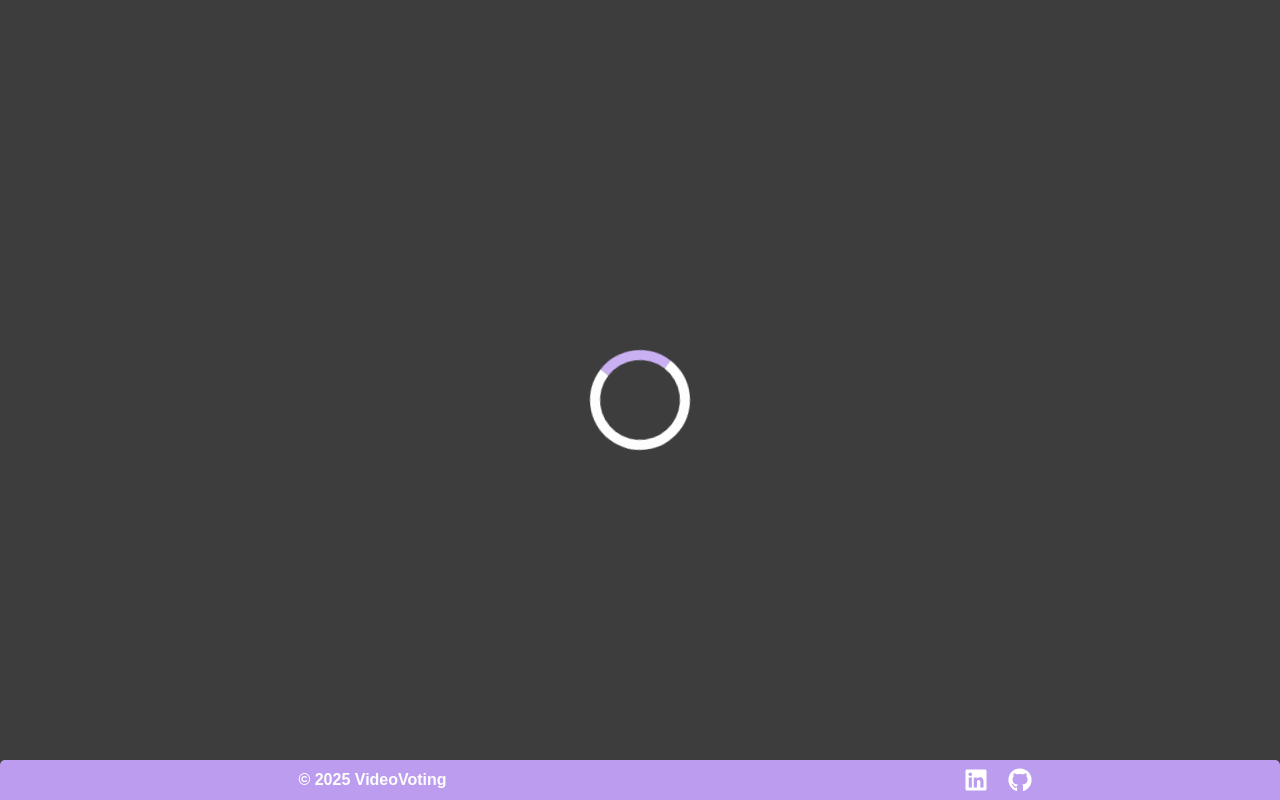
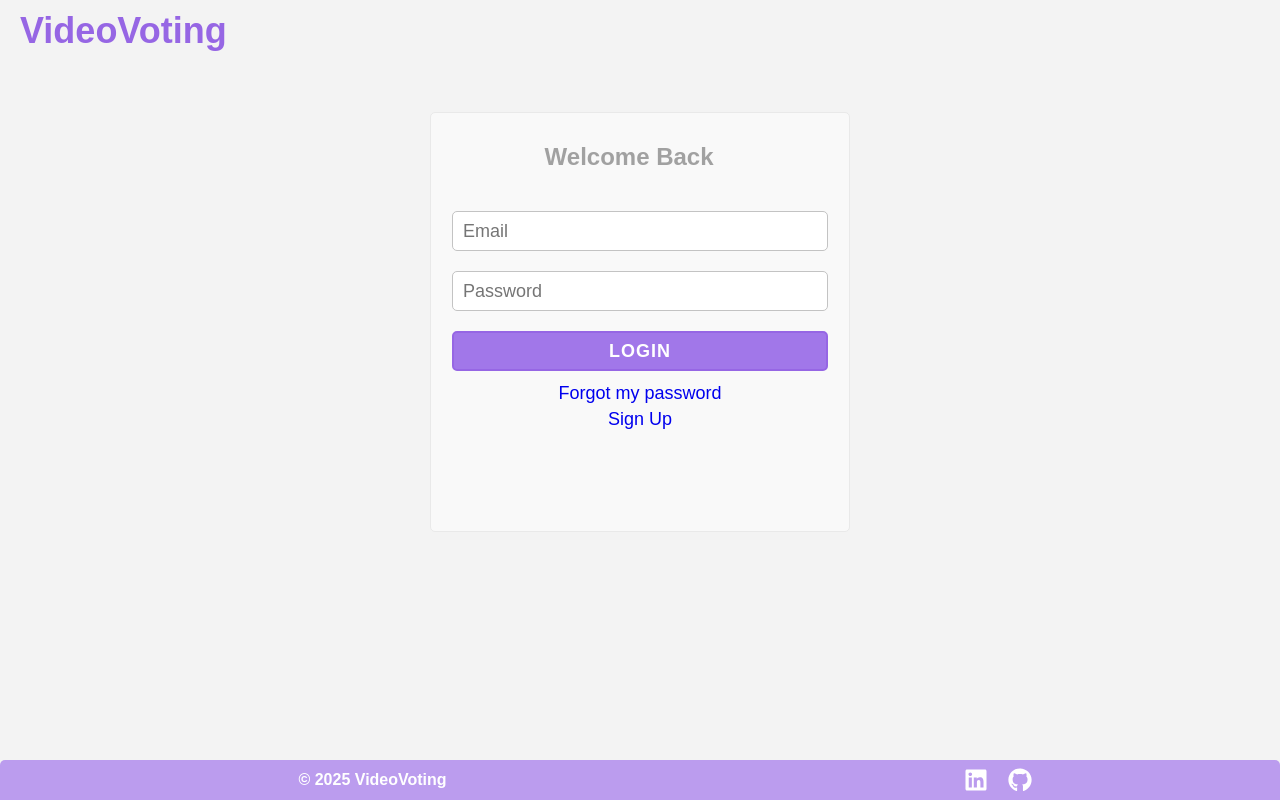
Before and after one commit to victorpiinheiro/VideoVoting, a React (Vite) app in the folder frontend/youtube/: page /login in a window 1280 px wide. Built offline with nearby package versions, Linux system fonts and the light colour scheme.

Commit message:
refactor(edit): ajuste no form e logica

```diff
--- a/frontend/youtube/src/Routes/index.jsx
+++ b/frontend/youtube/src/Routes/index.jsx
@@ -12,18 +12,12 @@ import MyVideos from '../pages/MyVideos'
 
 import { AuthContext } from '../contexts/Auth';
 import VerticalNav from '../components/Header';
-import Loader from '../components/Loader/Loader';
 
 export default function AppRoutes() {
   const { user } = useContext(AuthContext);
 
-if (user.id === '' ) {
-  return <Loader />
-}
   return (
     <>
-
-
       {user.id && <VerticalNav />}
 
       <Routes>
--- a/frontend/youtube/src/pages/MyVideos/index.jsx
+++ b/frontend/youtube/src/pages/MyVideos/index.jsx
@@ -5,7 +5,7 @@ import { Link } from 'react-router-dom';
 
 import EditVideoForm from './EditVideoForm';
 
-import { Container, VideosSection, Videocontainer, InfoContainer, ButtonsContainer, EmptyState, Titulo } from './styled';
+import { Container, VideosSection, Videocontainer, InfoContainer, ButtonsContainer, EmptyState } from './styled';
 import axios from '../../services/axios';
 import { AuthContext } from '../../contexts/Auth';
 
@@ -27,12 +27,12 @@ export default function MyVideos() {
   const formatedDate = (date) => {
     const localDate = new Date(date)
     const dia = String(localDate.getDate()).padStart(2, '0');
-    const mes = String(localDate.getMonth() + 1).padStart(2, '0') ;
+    const mes = String(localDate.getMonth() + 1).padStart(2, '0');
     const ano = String(localDate.getFullYear()).padStart(2, '0');
 
-    const horas = String(localDate.getHours()).padStart(2, '0') ;
-    const minutos = String(localDate.getMinutes()).padStart(2, '0') ;
-    const segundos = String(localDate.getSeconds()).padStart(2, '0') ;
+    const horas = String(localDate.getHours()).padStart(2, '0');
+    const minutos = String(localDate.getMinutes()).padStart(2, '0');
+    const segundos = String(localDate.getSeconds()).padStart(2, '0');
 
     return `${dia}-${mes}-${ano} (${horas}:${minutos}:${segundos})`
 
@@ -41,6 +41,7 @@ export default function MyVideos() {
 
   const getVideosFromUser = async () => {
 
+    try {
       const serarchingAllVideos = await axios.get('/videos');
       const filterVideosUserId = serarchingAllVideos.data.filter((video) => {
         if (video.userId === user.id) return video;
@@ -48,6 +49,11 @@ export default function MyVideos() {
 
       if (!filterVideosUserId) return;
       setVideos(filterVideosUserId);
+
+    } catch (error) {
+      console.log(error.response.data.Error)
+
+    }
   }
 
 
@@ -65,6 +71,7 @@ export default function MyVideos() {
       setVideos((prevState) => prevState.filter((video) => {
         video.id !== id
       }));
+
     } catch (err) {
       toast.error(err)
     }
@@ -72,7 +79,6 @@ export default function MyVideos() {
 
   const handleEdit = async (id) => {
     setEditMode(true);
-
     const videoParaEditar = videos.find((video) => {
       return video.id === id
     })
@@ -80,7 +86,10 @@ export default function MyVideos() {
   }
 
   useEffect(() => {
+
       getVideosFromUser();
+
+
   }, [videos])
 
   return (
--- a/frontend/youtube/src/pages/RegisterVote/index.jsx
+++ b/frontend/youtube/src/pages/RegisterVote/index.jsx
@@ -19,7 +19,7 @@ export default function RegisterVideo() {
       setVideo1(response.data.Video1);
       setVideo2(response.data.Video2);
     } catch (error) {
-      console.log('O erro esta:', error)
+      console.log(error)
     }finally{
       setLoading(false)
     }
```
Also changed, not shown: frontend/youtube/src/pages/MyVideos/EditVideoForm.jsx (+0 -12 lines). Lines whose indentation alone changed are shown as unchanged.
